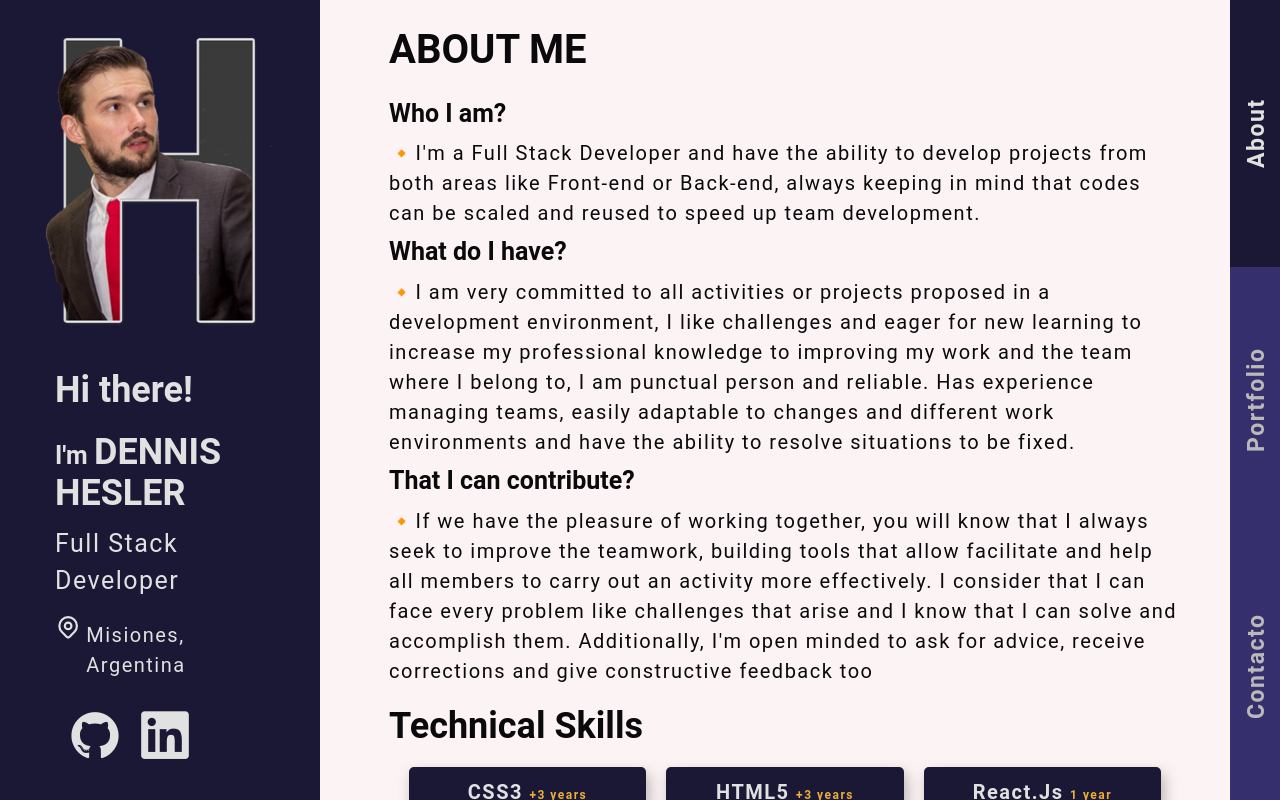
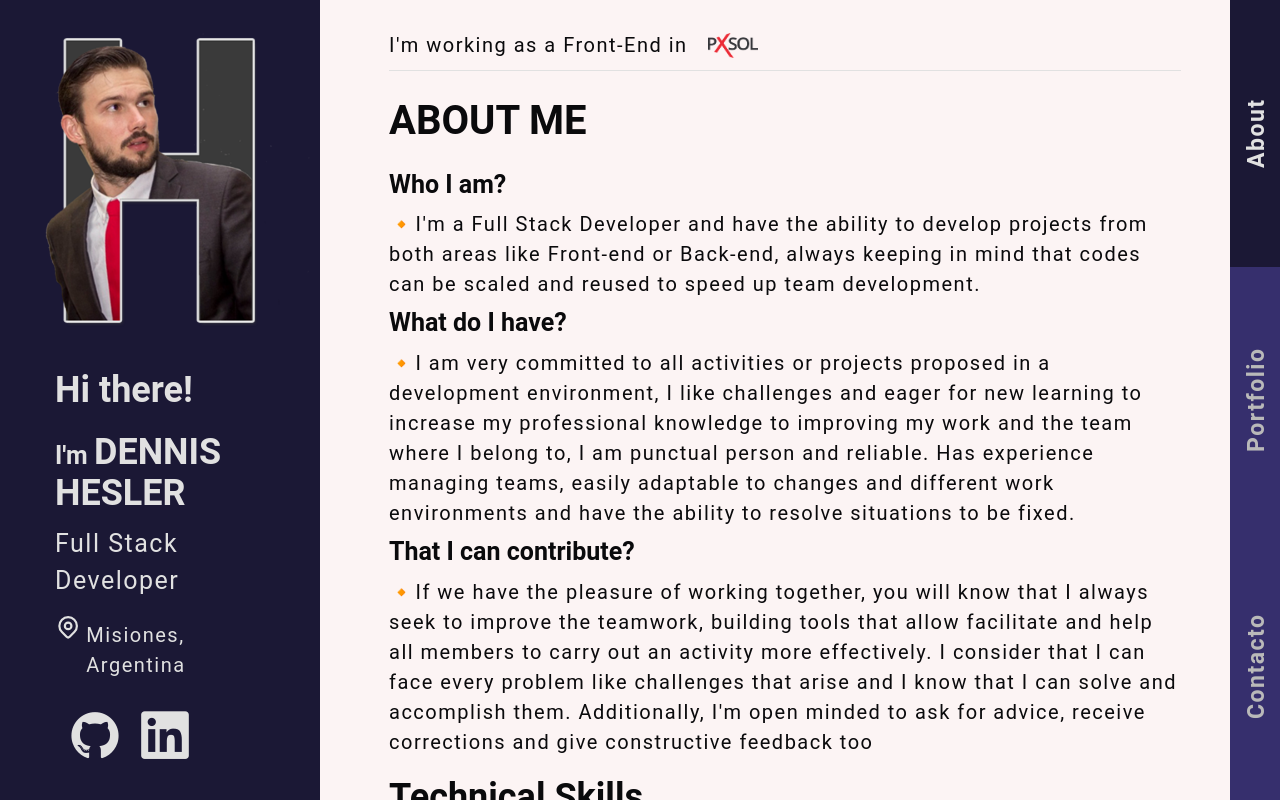
Before and after one commit to Dennish02/Portfolio, a Next.js app: page / in a window 1280 px wide. Built offline with nearby package versions, Linux system fonts and the light colour scheme.

Commit message:
add pxsol

```diff
--- a/componentes/About.js
+++ b/componentes/About.js
@@ -1,7 +1,18 @@
+import Image from 'next/image'
+
 
 export default function About() {
   return (
     <div>
+      <div className='trabajo'>
+        <p>I'm working as a Front-End in </p>
+        <Image
+         width={50}
+         height={25}
+         src='/assets/image/pxsol.png'
+         />
+
+      </div>
       <h1>ABOUT ME</h1>
       <article>
       <h3 className="preguntas">Who I am? </h3>
--- a/gulp/scss/layout/_about.scss
+++ b/gulp/scss/layout/_about.scss
@@ -26,3 +26,17 @@
 .preguntas {
     color: v.$azulOscuro;
 }
+
+.trabajo {
+
+    margin-top: 2rem;
+    border-bottom: solid 1px v.$grisclaro;
+
+    @include m.desktop {
+        display: flex;
+        justify-content: flex-start;
+        align-items: center;
+        gap: 2rem;
+    }
+
+}
--- a/package.json
+++ b/package.json
@@ -3,7 +3,7 @@
   "version": "0.1.0",
   "private": true,
   "scripts": {
-    "dev": "next dev",
+    "dev": "next dev ",
     "build": "next build",
     "start": "next start",
     "lint": "next lint"
```
Also changed, not shown: public/assets/image/pxsol.png (added), styles/app.css, 1 other file (tests, documents, lock files or other folders).
